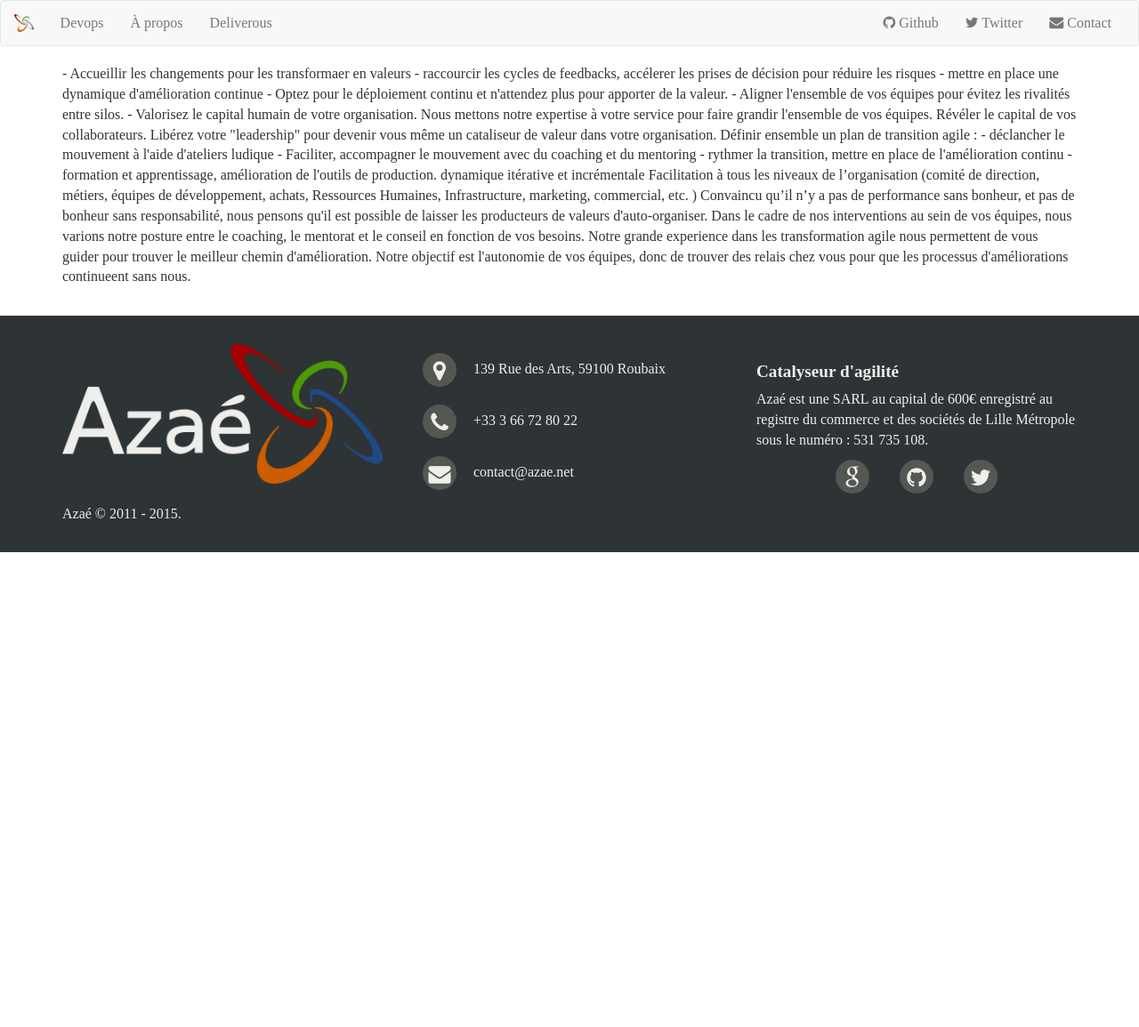
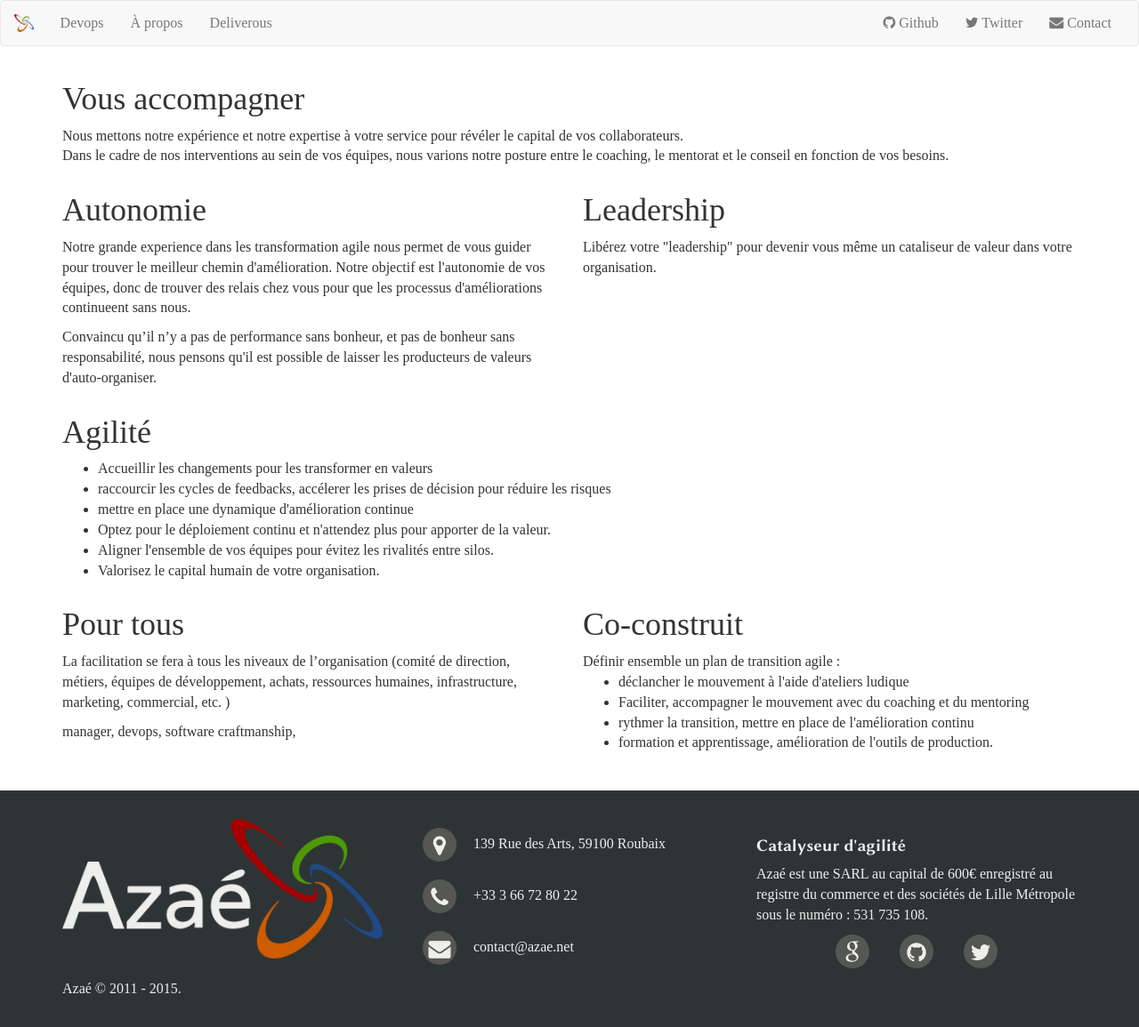
Before and after one commit to coachBZH/azae.net, a Jekyll site: the page built from services/coaching.html, in a window 1280 px wide. Shown: the whole page at 89% size. Built offline with Jekyll 4.4.1, drawn with Linux system fonts in a browser that asks for light colours; before the commit the page ends 900 px from its top, so only the background shows below that.

Commit message:
maj coaching

```diff
--- a/services/coaching.html
+++ b/services/coaching.html
@@ -4,31 +4,53 @@
 permalink: /services/coaching/
 ---
 
-- Accueillir les changements pour les transformaer en valeurs
-- raccourcir les cycles de feedbacks, accélerer les prises de décision pour réduire les risques
-- mettre en place une dynamique d'amélioration continue
-- Optez pour le déploiement continu et n'attendez plus pour apporter de la valeur.
-- Aligner l'ensemble de vos équipes pour évitez les rivalités entre silos.
-- Valorisez le capital humain de votre organisation.
+<div class="row">
+  <div class="col-md-12">
+    <h1>Vous accompagner</h1>
+    Nous mettons notre expérience et notre expertise à votre service pour révéler le capital de vos collaborateurs.
+    <p>Dans le cadre de nos interventions au sein de vos équipes, nous varions notre posture entre le coaching, le mentorat et le conseil en fonction de vos besoins.</p>
+  </div>
+</div>
+<div class="row">
+  <div class="col-md-6">
+    <h1>Autonomie</h1>
+    <p>Notre grande experience dans les transformation agile nous permet de vous guider pour trouver le meilleur chemin d'amélioration. Notre objectif est l'autonomie de vos équipes, donc de trouver des relais chez vous pour que les processus d'améliorations continueent sans nous.</p>
+    <p>Convaincu qu’il n’y a pas de performance sans bonheur, et pas de bonheur sans responsabilité, nous pensons qu'il est possible de laisser les producteurs de valeurs d'auto-organiser.</p>
+  </div>
+  <div class="col-md-6">
+    <h1>Leadership</h1>
+    Libérez votre "leadership" pour devenir vous même un cataliseur de valeur dans votre organisation.
+  </div>
+</div>
+<div class="row">
+  <div class="col-md-12">
+    <h1>Agilité</h1>
+    <ul>
+      <li> Accueillir les changements pour les transformer en valeurs </li>
+      <li> raccourcir les cycles de feedbacks, accélerer les prises de décision pour réduire les risques </li>
+      <li> mettre en place une dynamique d'amélioration continue </li>
+      <li> Optez pour le déploiement continu et n'attendez plus pour apporter de la valeur. </li>
+      <li> Aligner l'ensemble de vos équipes pour évitez les rivalités entre silos. </li>
+      <li> Valorisez le capital humain de votre organisation. </li>
+    </ul>
+  </div>
+</div>
 
-Nous mettons notre expertise à votre service pour faire grandir l'ensemble de vos équipes.
+<div class="row">
+  <div class="col-md-6">
+    <h1>Pour tous</h1>
+    <p>La facilitation se fera à tous les niveaux de l’organisation (comité de direction, métiers, équipes de développement, achats, ressources humaines, infrastructure, marketing, commercial, etc. )</p>
+    manager, devops, software craftmanship,
+  </div>
+  <div class="col-md-6">
+    <h1>Co-construit</h1>
+    Définir ensemble un plan de transition agile :
 
-Révéler le capital de vos collaborateurs.
-
-Libérez votre "leadership" pour devenir vous même un cataliseur de valeur dans votre organisation.
-
-Définir ensemble un plan de transition agile :
-
-- déclancher le mouvement à l'aide d'ateliers ludique
-- Faciliter, accompagner le mouvement avec du coaching et du mentoring
-- rythmer la transition, mettre en place de l'amélioration continu
-- formation et apprentissage, amélioration de l'outils de production.
-
-dynamique itérative et incrémentale
-
-Facilitation à tous les niveaux de l’organisation (comité de direction, métiers, équipes de développement, achats, Ressources Humaines, Infrastructure, marketing, commercial, etc. )
-
-
-Convaincu qu’il n’y a pas de performance sans bonheur, et pas de bonheur sans responsabilité, nous pensons qu'il est possible de laisser les producteurs de valeurs d'auto-organiser.
-
-Dans le cadre de nos interventions au sein de vos équipes, nous varions notre posture entre le coaching, le mentorat et le conseil en fonction de vos besoins. Notre grande experience dans les transformation agile nous permettent de vous guider pour trouver le meilleur chemin d'amélioration. Notre objectif est l'autonomie de vos équipes, donc de trouver des relais chez vous pour que les processus d'améliorations continueent sans nous.
+    <ul>
+      <li> déclancher le mouvement à l'aide d'ateliers ludique </li>
+      <li> Faciliter, accompagner le mouvement avec du coaching et du mentoring </li>
+      <li> rythmer la transition, mettre en place de l'amélioration continu </li>
+      <li> formation et apprentissage, amélioration de l'outils de production. </li>
+    </ul>
+  </div>
+</div>
```
Also changed, not shown: fonts/LinBiolinum_RB.woff.
